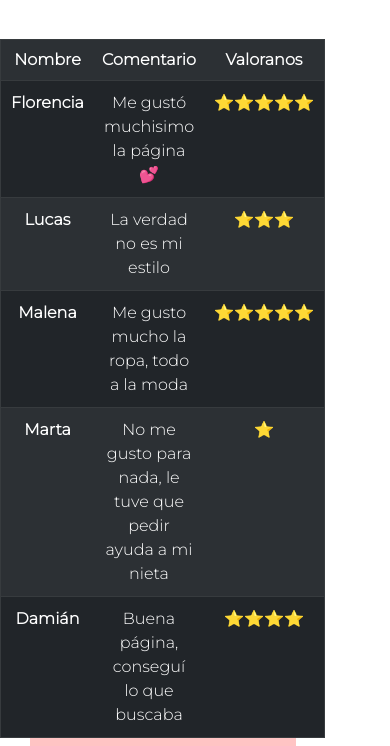
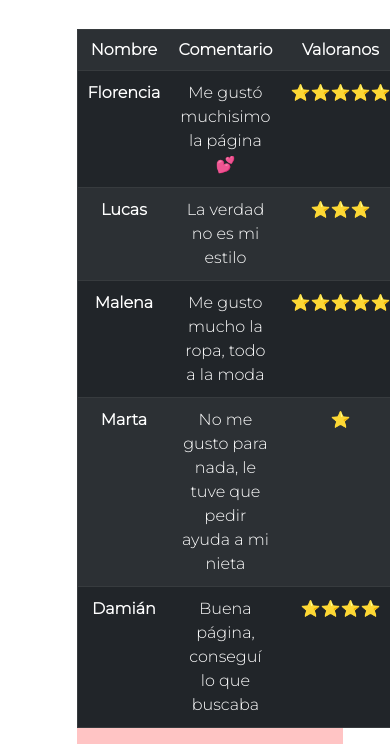
Before and after one commit to Brunebranca/Mi-proyecto-final, a website: page html/valoracion.html in a window 390 px wide. Shown: the part 115-861 px from the top of the page. Drawn offline with nearby package versions, Linux system fonts and the light colour scheme.

Commit message:
corregi de nuevo

```diff
--- a/scss/_valoracion.scss
+++ b/scss/_valoracion.scss
@@ -81,9 +81,9 @@ $color: #FFC4C4;
     }
     .contenedor-tabla{
         width: 70%;
-        margin: 10px;
+        margin: auto;
         display: flex;
-        justify-content: center;
+        justify-content: space-around;
     }
     .contenedor-comentarios textarea{
         margin: 20px;
```
Also changed, not shown: css/estilo.css.
